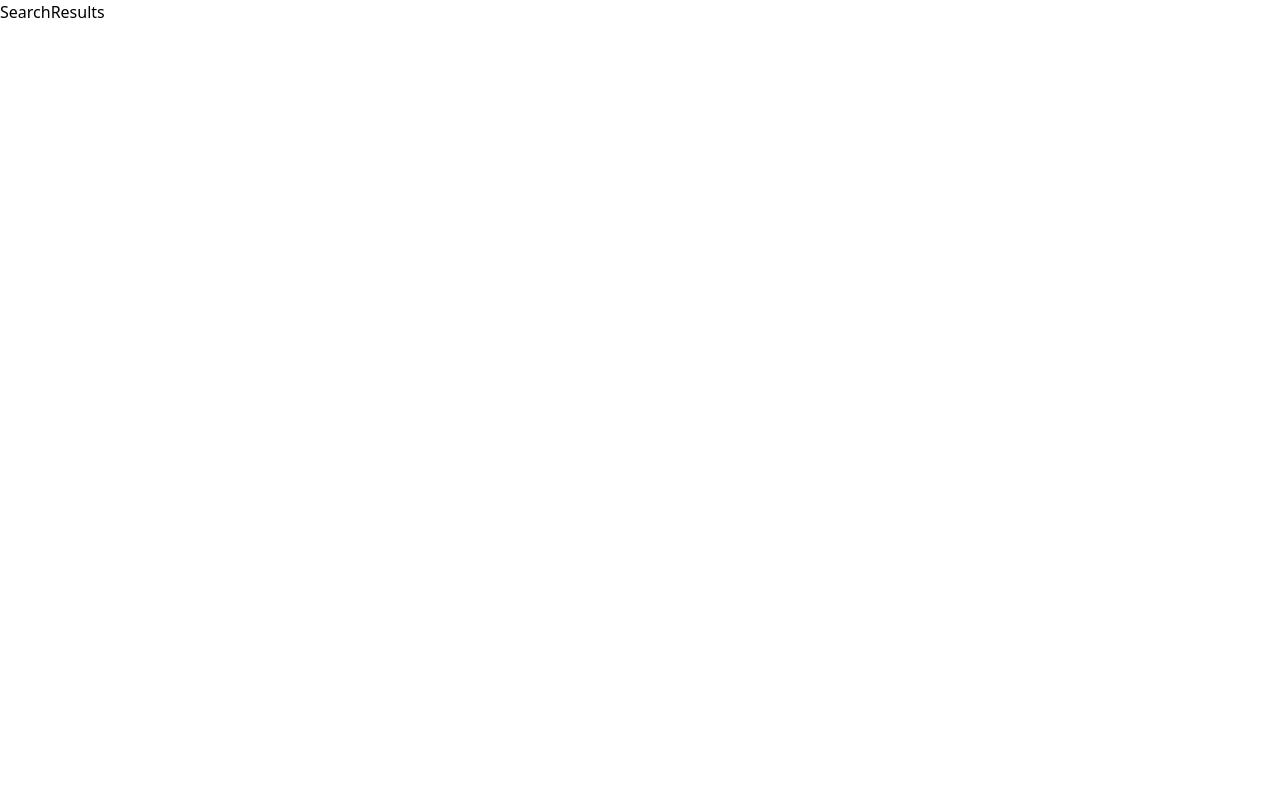
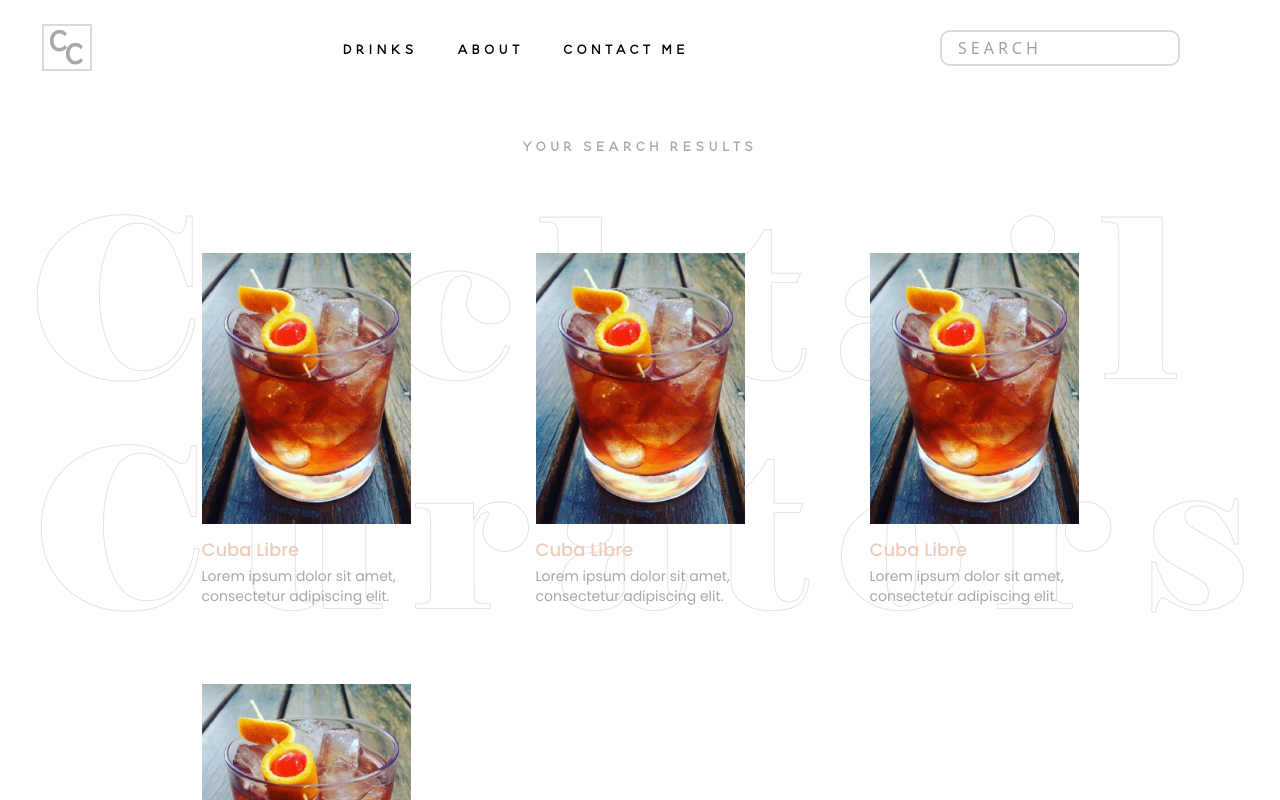
Before and after one commit to zoharkiks/cocktail_curators, a Next.js app: page /search/1 in a window 1280 px wide. Shown: the top 800 px of the page. Built offline with nearby package versions, Linux system fonts and the light colour scheme.

Commit message:
created search page

```diff
--- /dev/null
+++ b/components/Card.tsx
@@ -0,0 +1,27 @@
+import React from "react";
+import {images} from "../constants";
+
+const Card = () => {
+  return (
+    <div>
+      <div className="flex flex-col items-start justify-center">
+        <div className="h-[271px] w-[209px] ">
+          <img
+            className="mb-3 h-full w-full object-cover"
+            src={images.testimg.src}
+            alt="pic"
+          />
+          <span className="font-poppins text-lg font-medium text-orange">
+            Cuba Libre
+          </span>
+
+          <p className="mt-0.5 font-poppins text-sm font-normal text-gray-text">
+            Lorem ipsum dolor sit amet, consectetur adipiscing elit.
+          </p>
+        </div>
+      </div>
+    </div>
+  );
+};
+
+export default Card;
--- a/components/index.js
+++ b/components/index.js
@@ -1,4 +1,5 @@
 import Navbar from './Navbar'
 import  Header from './Header'
+import  Card from './Card'
 
-export {Navbar, Header}
+export {Navbar, Header, Card}
--- a/pages/search/[id].tsx
+++ b/pages/search/[id].tsx
@@ -1,9 +1,25 @@
-import React from 'react'
+import React from "react";
+import { images } from "../../constants";
+import { Navbar, Card } from "../../components/";
 
 const SearchResults = () => {
   return (
-    <div>SearchResults</div>
-  )
-}
+    <div className="h-screen bg-[url('../assets/bg.png')] bg-contain bg-center bg-no-repeat ">
+      <Navbar />
 
-export default SearchResults
+      <div className="flex items-center justify-center font-blooming text-[24px] tracking-[4px] text-gray-text mt-8">
+        <span>YOUR SEARCH RESULTS</span>
+      </div>
+
+      {/* Search Results */}
+      <div className="grid grid-cols-3 place-items-center gap-y-40 px-[139px] py-[90px]">
+        <Card />
+        <Card />
+        <Card />
+        <Card />
+      </div>
+    </div>
+  );
+};
+
+export default SearchResults;
```
